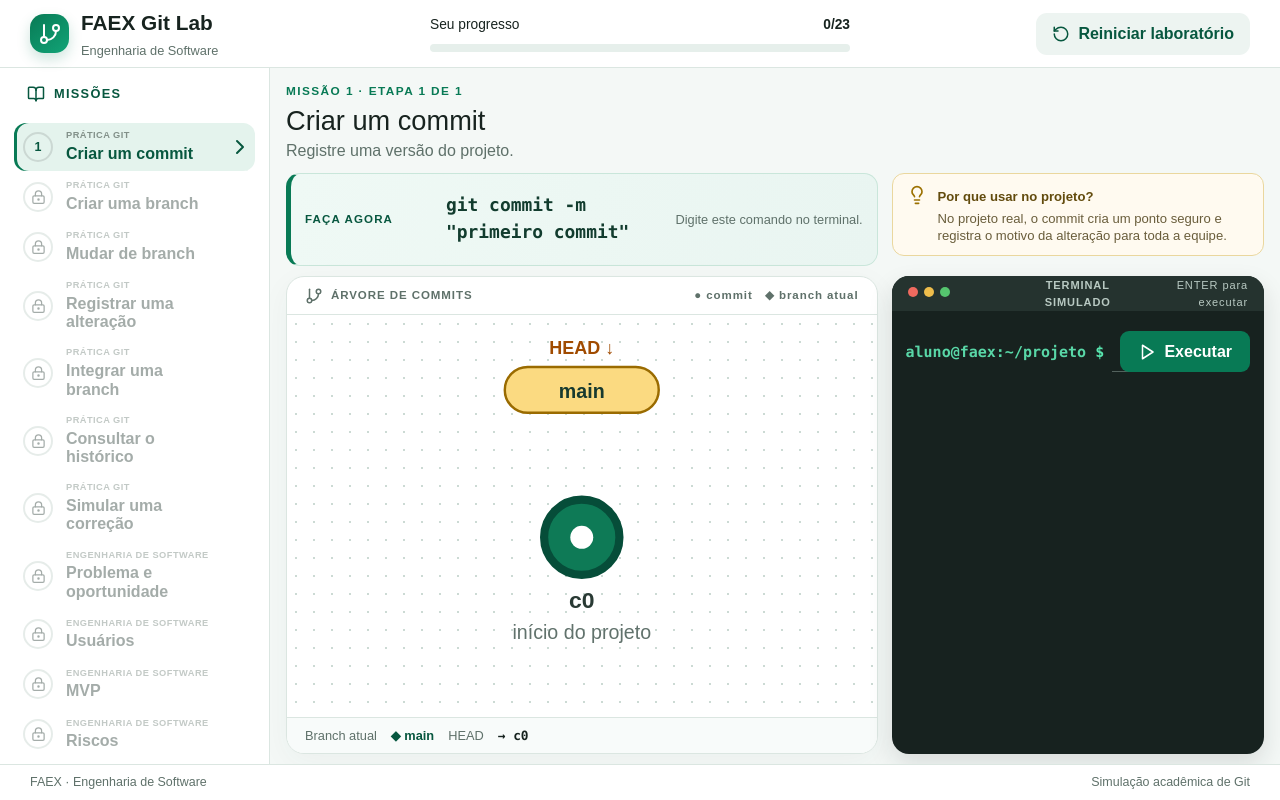
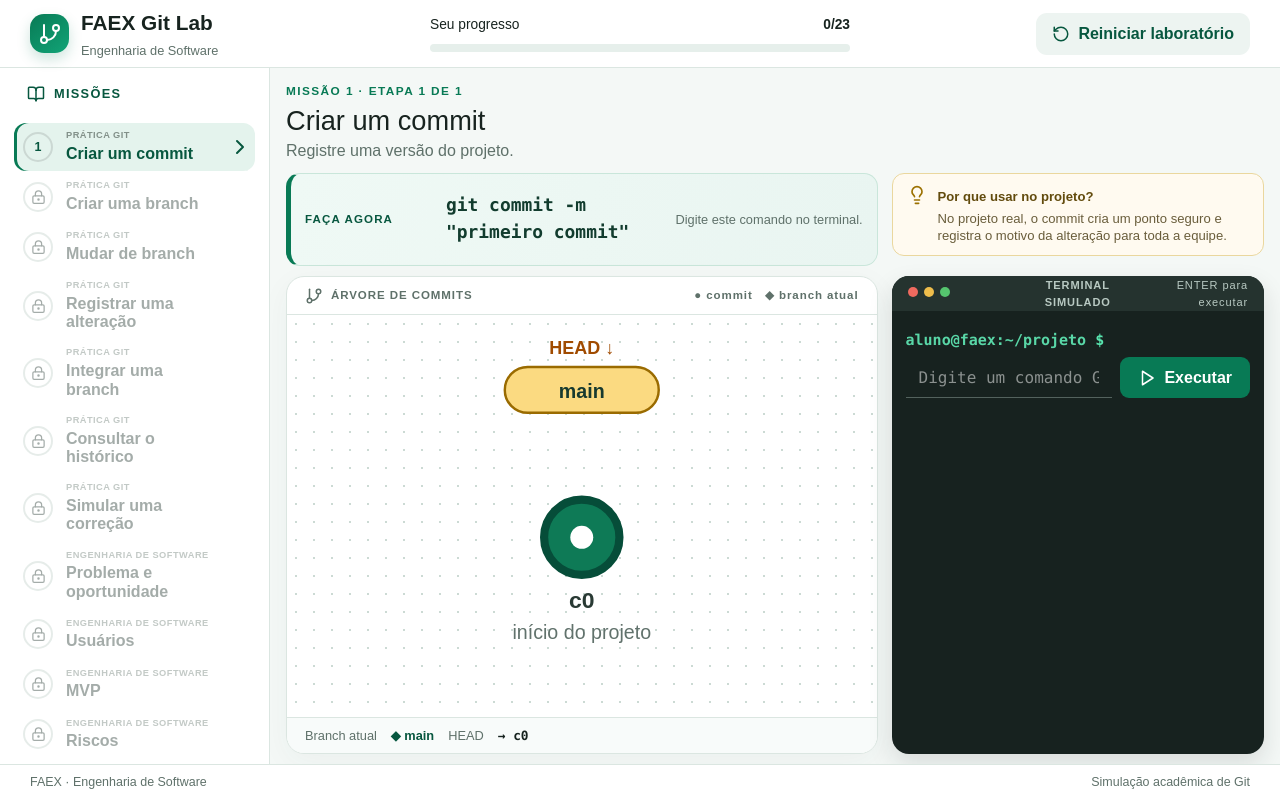
Before and after one commit to deniseribeiro-beep/faex-git-lab, a Next.js app: page / in a window 1280 px wide. Built offline with nearby package versions, Linux system fonts and the light colour scheme.

Commit message:
Flexibiliza respostas conceituais e corrige terminal

```diff
--- a/app/responsive.css
+++ b/app/responsive.css
@@ -14,7 +14,7 @@ html,body{max-width:100%;overflow-x:hidden}
 .tree-canvas svg{height:100%;max-height:none}
 .terminal-history{flex:0 0 auto;min-height:0;max-height:none;overflow:hidden;padding:14px 18px 2px;font:14px Consolas,monospace}
 .history-entry{margin-bottom:10px}.history-command{display:flex;align-items:baseline;gap:8px;min-width:0}.history-command span{flex:0 0 auto;color:#59d7a7}.history-command code{color:#f4fff9;font:inherit;overflow-wrap:anywhere;white-space:pre-wrap}.terminal-history small{display:block;color:#a9bbb4;margin:4px 0 0 24px;overflow-wrap:anywhere}
-.command-row{grid-template-columns:auto minmax(0,1fr) auto}.prompt{color:#58e6af;font:bold 15px Consolas;white-space:nowrap}.prompt span{color:#59d7a7}.command-row input{border:0;border-bottom:1px solid #53625d;background:transparent;border-radius:0;padding-inline:4px}.command-row input:focus{border-color:#58e6af;box-shadow:none}
+.command-row{grid-template-columns:minmax(0,1fr) auto}.command-row .prompt{grid-column:1/-1}.prompt{color:#58e6af;font:bold 15px Consolas;white-space:nowrap}.prompt span{color:#59d7a7}.command-row input{min-width:0;border:0;border-bottom:1px solid #53625d;background:transparent;border-radius:0;padding-inline:4px}.command-row input:focus{border-color:#58e6af;box-shadow:none}.command-row button{position:static;white-space:nowrap}
 .command-row{flex:0 0 auto}
 .mission-heading h1{font-size:clamp(1.75rem,2.5vw,2.35rem);margin:5px 0 3px}
 .mission-heading p{font-size:1rem}
```
